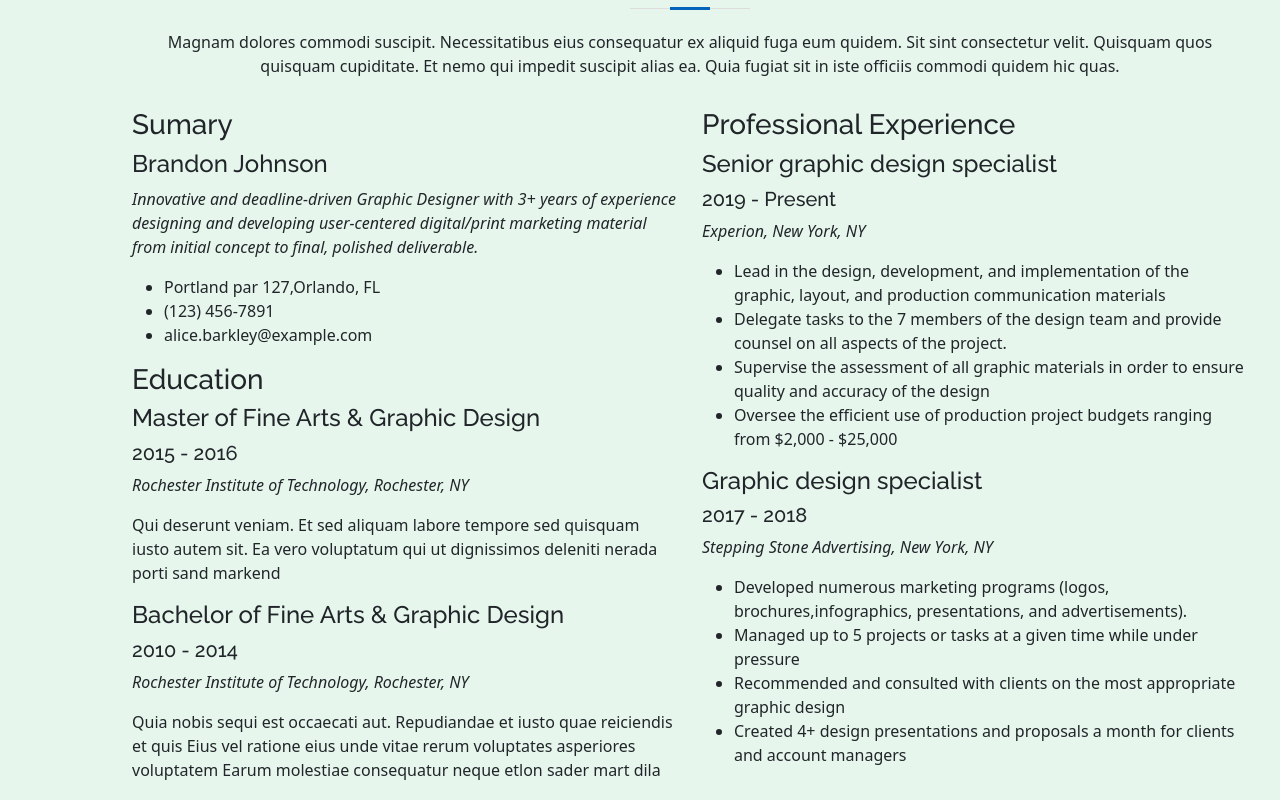
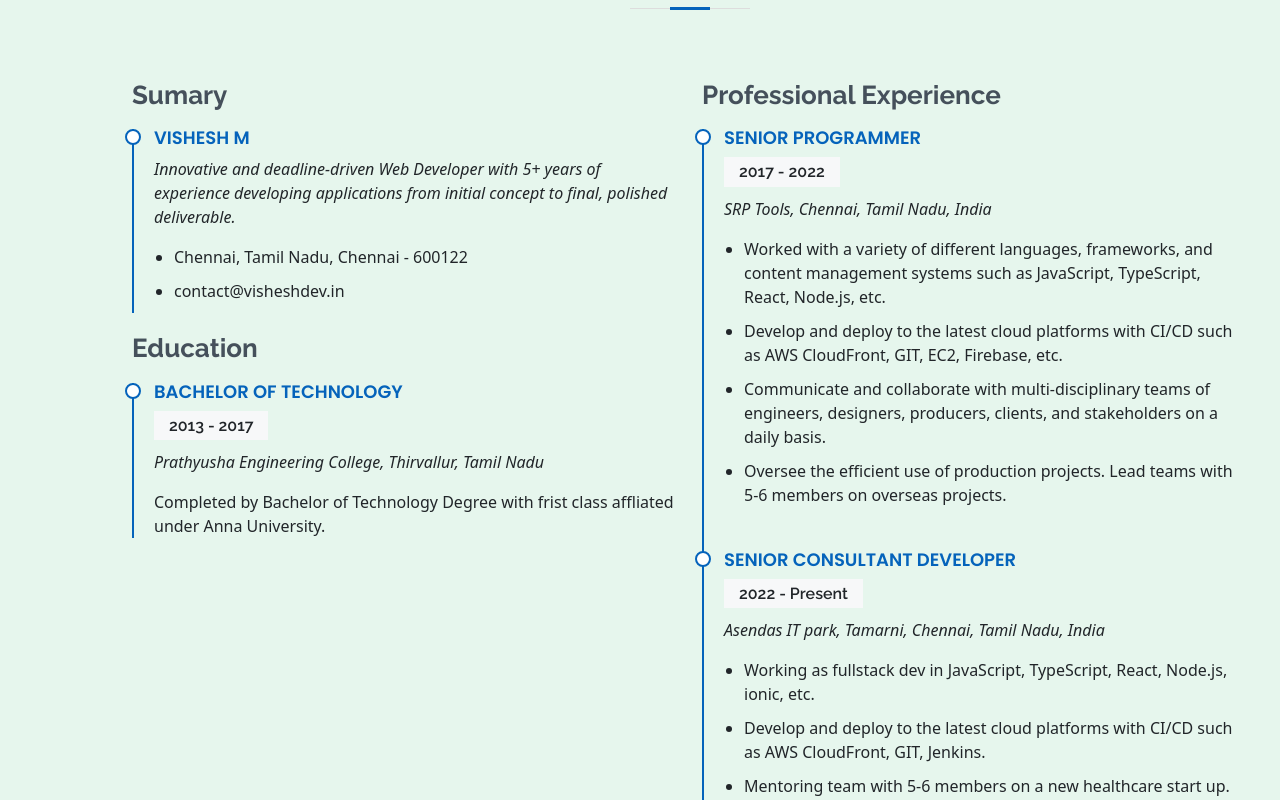
Before and after one commit to visheshCuriousDev/my-website, a React (Create React App) app: page / in a window 1280 px wide. Shown: the part 1980-2780 px from the top of the page. Built offline with nearby package versions, Linux system fonts and the light colour scheme.

Commit message:
feat: Completed experience section

```diff
--- a/src/components/resume/index.tsx
+++ b/src/components/resume/index.tsx
@@ -1,4 +1,4 @@
-import React from "react";
+import "./resume.css";
 
 const Resume = () => {
   return (
@@ -7,58 +7,49 @@ const Resume = () => {
 
         <div className="section-title">
           <h2>Resume</h2>
-          <p>Magnam dolores commodi suscipit. Necessitatibus eius consequatur ex aliquid fuga eum quidem. Sit sint consectetur velit. Quisquam quos quisquam cupiditate. Et nemo qui impedit suscipit alias ea. Quia fugiat sit in iste officiis commodi quidem hic quas.</p>
         </div>
 
         <div className="row">
           <div className="col-lg-6">
             <h3 className="resume-title">Sumary</h3>
             <div className="resume-item pb-0">
-              <h4>Brandon Johnson</h4>
-              <p><em>Innovative and deadline-driven Graphic Designer with 3+ years of experience designing and developing user-centered digital/print marketing material from initial concept to final, polished deliverable.</em></p>
+              <h4>Vishesh M</h4>
+              <p><em>Innovative and deadline-driven Web Developer with 5+ years of experience developing applications from initial concept to final, polished deliverable.</em></p>
               <ul>
-                <li>Portland par 127,Orlando, FL</li>
-                <li>(123) 456-7891</li>
-                <li>alice.barkley@example.com</li>
+                <li>Chennai, Tamil Nadu, Chennai - 600122</li>
+                <li>contact@visheshdev.in</li>
               </ul>
             </div>
 
             <h3 className="resume-title">Education</h3>
             <div className="resume-item">
-              <h4>Master of Fine Arts &amp; Graphic Design</h4>
-              <h5>2015 - 2016</h5>
-              <p><em>Rochester Institute of Technology, Rochester, NY</em></p>
-              <p>Qui deserunt veniam. Et sed aliquam labore tempore sed quisquam iusto autem sit. Ea vero voluptatum qui ut dignissimos deleniti nerada porti sand markend</p>
-            </div>
-            <div className="resume-item">
-              <h4>Bachelor of Fine Arts &amp; Graphic Design</h4>
-              <h5>2010 - 2014</h5>
-              <p><em>Rochester Institute of Technology, Rochester, NY</em></p>
-              <p>Quia nobis sequi est occaecati aut. Repudiandae et iusto quae reiciendis et quis Eius vel ratione eius unde vitae rerum voluptates asperiores voluptatem Earum molestiae consequatur neque etlon sader mart dila</p>
+              <h4>Bachelor of Technology</h4>
+              <h5>2013 - 2017</h5>
+              <p><em>Prathyusha Engineering College, Thirvallur, Tamil Nadu</em></p>
+              <p> Completed by Bachelor of Technology Degree with frist class affliated under Anna University.</p>
             </div>
           </div>
           <div className="col-lg-6">
             <h3 className="resume-title">Professional Experience</h3>
             <div className="resume-item">
-              <h4>Senior graphic design specialist</h4>
-              <h5>2019 - Present</h5>
-              <p><em>Experion, New York, NY </em></p>
+              <h4>Senior programmer</h4>
+              <h5>2017 - 2022</h5>
+              <p><em>SRP Tools, Chennai, Tamil Nadu, India </em></p>
               <ul>
-                <li>Lead in the design, development, and implementation of the graphic, layout, and production communication materials</li>
-                <li>Delegate tasks to the 7 members of the design team and provide counsel on all aspects of the project. </li>
-                <li>Supervise the assessment of all graphic materials in order to ensure quality and accuracy of the design</li>
-                <li>Oversee the efficient use of production project budgets ranging from $2,000 - $25,000</li>
+                <li>Worked with a variety of different languages, frameworks, and content management systems such as JavaScript, TypeScript, React, Node.js, etc.</li>
+                <li>Develop and deploy to the latest cloud platforms with CI/CD such as AWS CloudFront, GIT, EC2, Firebase, etc.</li>
+                <li>Communicate and collaborate with multi-disciplinary teams of engineers, designers, producers, clients, and stakeholders on a daily basis.</li>
+                <li>Oversee the efficient use of production projects. Lead teams with 5-6 members on overseas projects.</li>
               </ul>
             </div>
             <div className="resume-item">
-              <h4>Graphic design specialist</h4>
-              <h5>2017 - 2018</h5>
-              <p><em>Stepping Stone Advertising, New York, NY</em></p>
+              <h4>Senior consultant developer</h4>
+              <h5>2022 - Present</h5>
+              <p><em>Asendas IT park, Tamarni, Chennai, Tamil Nadu, India</em></p>
               <ul>
-                <li>Developed numerous marketing programs (logos, brochures,infographics, presentations, and advertisements).</li>
-                <li>Managed up to 5 projects or tasks at a given time while under pressure</li>
-                <li>Recommended and consulted with clients on the most appropriate graphic design</li>
-                <li>Created 4+ design presentations and proposals a month for clients and account managers</li>
+                <li>Working as fullstack dev in JavaScript, TypeScript, React, Node.js, ionic, etc.</li>
+                <li>Develop and deploy to the latest cloud platforms with CI/CD such as AWS CloudFront, GIT, Jenkins.</li>
+                <li>Mentoring team with 5-6 members on a new healthcare start up.</li>
               </ul>
             </div>
           </div>
```
